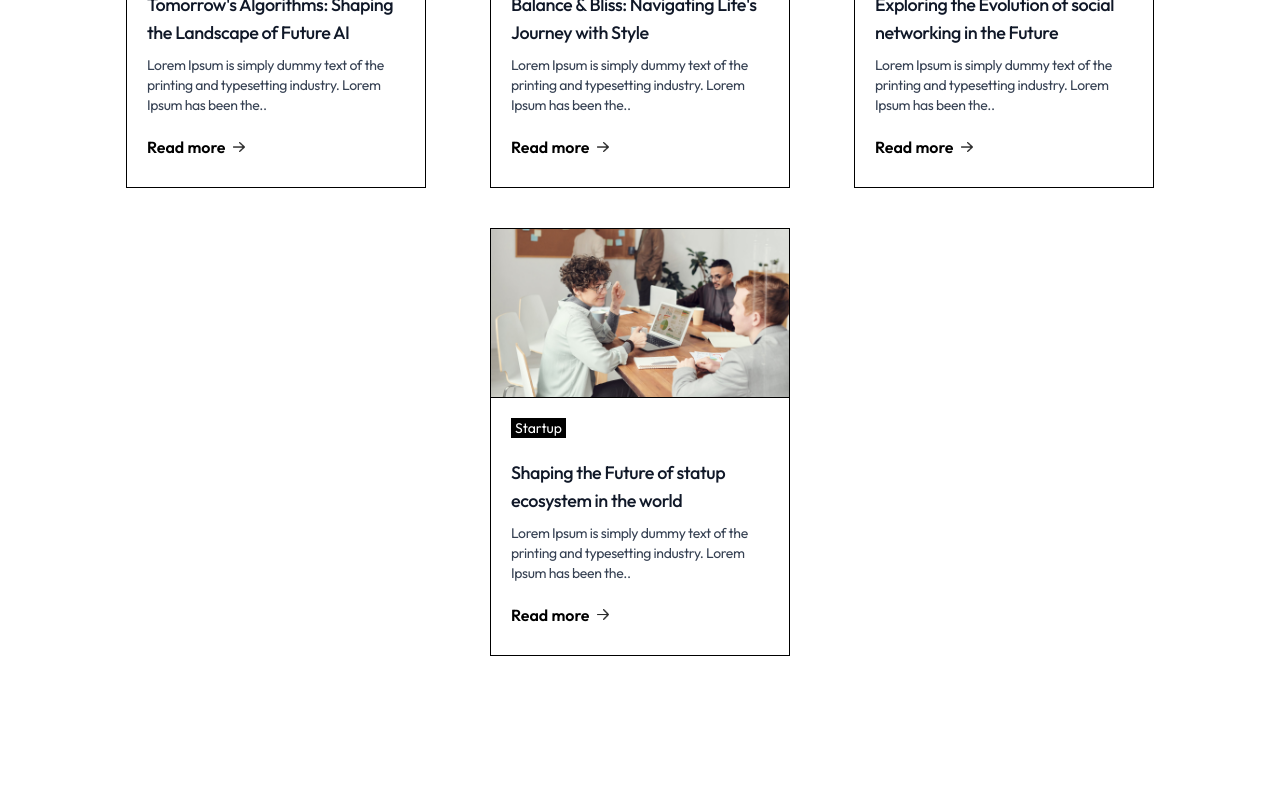
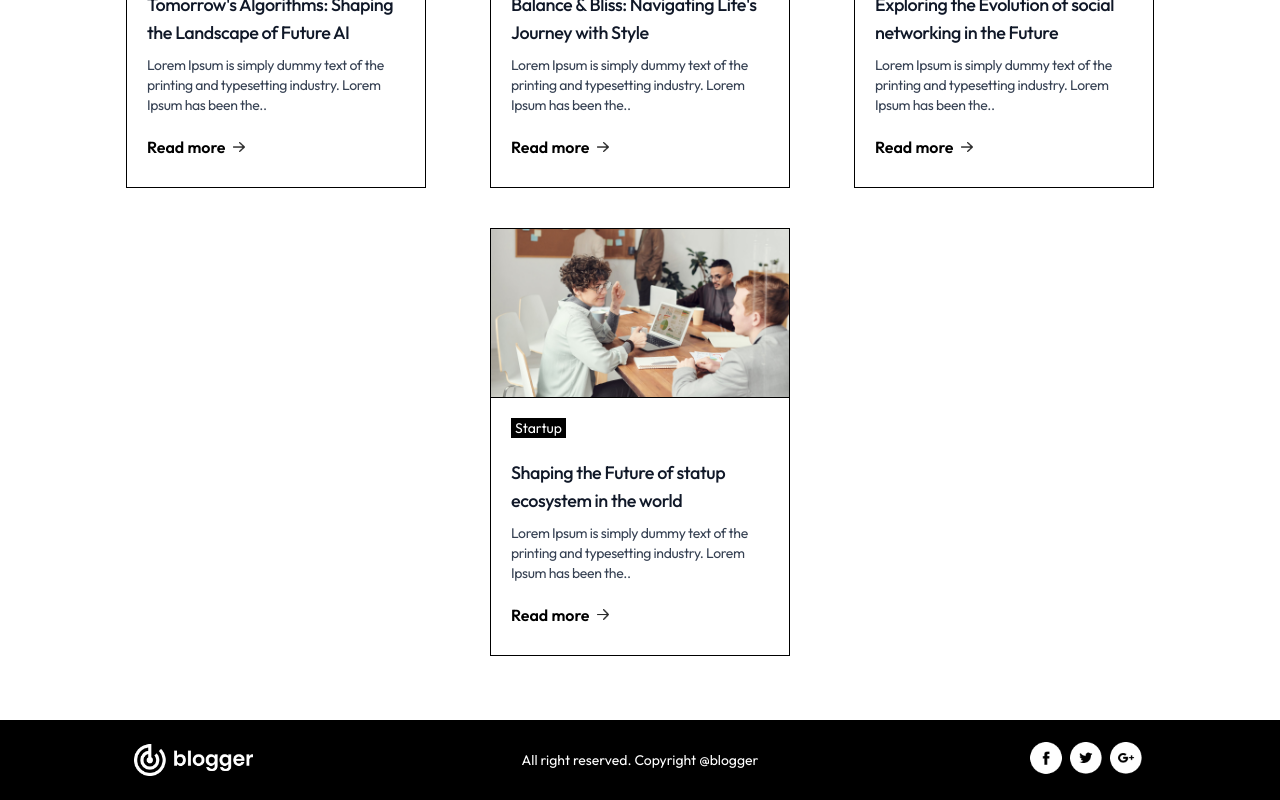
Before and after one commit to YehchanP/Blog-Application, a Next.js app: page / in a window 1280 px wide. Shown: the part 2709-3509 px from the top of the page. Before the commit the page ends 3429 px from the top, so only its background shows below. Built offline with nearby package versions, Linux system fonts and the light colour scheme.

Commit message:
Added Footer to homepage

```diff
--- /dev/null
+++ b/Components/Footer.jsx
@@ -0,0 +1,19 @@
+import { assets } from '@/Assets/assets'
+import Image from 'next/image'
+import React from 'react'
+
+const Footer = () => {
+  return (
+    <div className='flex justify-around flex-col gap-2 sm:gap-0 sm:flex-row bg-black py-5 items-center'>
+        <Image src={assets.logo_light} alt='Logo' width={120}/>
+        <p className='text-sm text-white'>All right reserved. Copyright @blogger</p>
+            <div className='flex'>
+                <Image src={assets.facebook_icon} alt='' width={40}/>
+                <Image src={assets.twitter_icon} alt='' width={40}/>
+                <Image src={assets.googleplus_icon} alt='' width={40}/>
+            </div>
+    </div>
+  )
+}
+
+export default Footer
--- a/app/page.js
+++ b/app/page.js
@@ -1,5 +1,6 @@
 'use client'
 import BlogList from "@/Components/BlogList";
+import Footer from "@/Components/Footer";
 import Header from "@/Components/Header"
 
 export default function Home() {
@@ -7,6 +8,7 @@ export default function Home() {
     <>
       <Header/>
       <BlogList/>
+      <Footer/>
     </>
   );
 }
```
